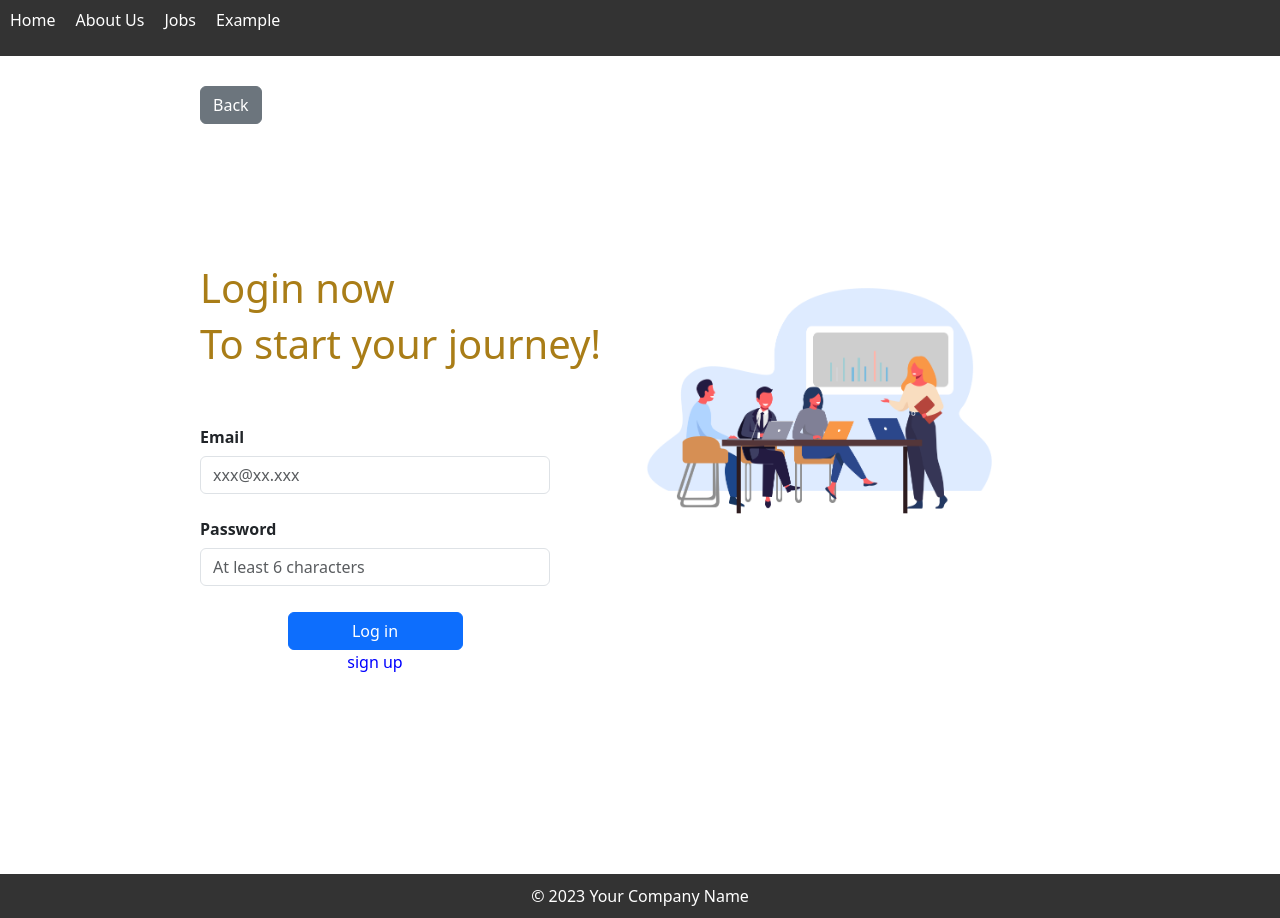
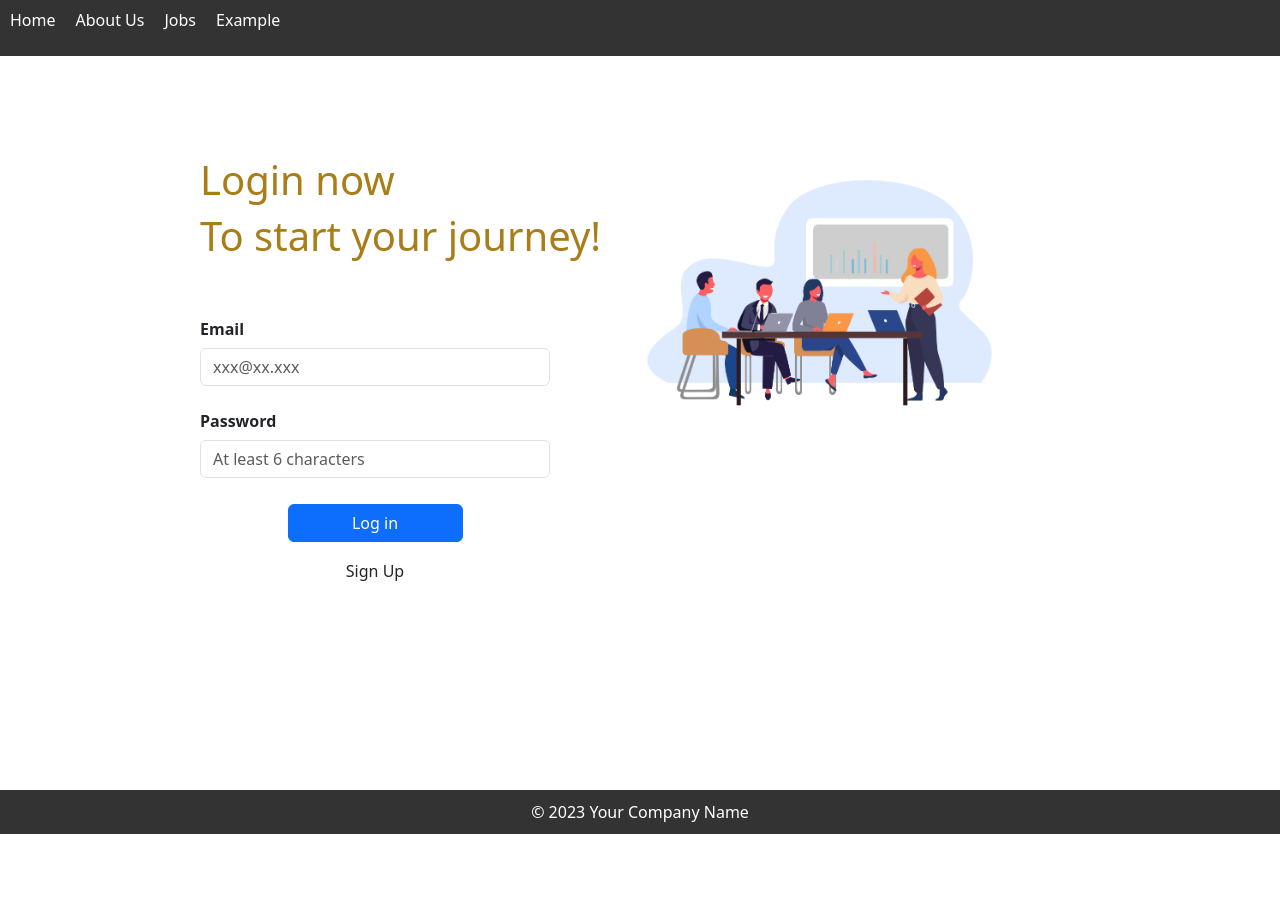
Before and after one commit to YBY2000/INFO1650_FP, a React (Create React App) app in the folder Frontend/: page /login in a window 1280 px wide. After the commit the page ends 834 px from the top, so only its background shows below. Built offline with nearby package versions, Linux system fonts and the light colour scheme.

Commit message:
chage style of sign up button and delete back button in login page

```diff
--- a/Frontend/src/pages/login/index.jsx
+++ b/Frontend/src/pages/login/index.jsx
@@ -58,7 +58,7 @@
   };
 
   // const handleSignIn = () => {
-  //   navigate('/signin'); // 假设 '/signin' 是注册页面的路由
+  //   navigate('/signup'); // 假设 '/signin' 是注册页面的路由
   // };
 
   // 检查 token 是否过期
@@ -82,9 +82,7 @@
       <div id="liveAlertPlaceholder"></div>
 
       <div id="backButtonContainer" className="backButtonContainer">
-        <button type="button" className="btn btn-secondary" onClick={() => navigate(-1)}>
-          Back
-        </button>
+
       </div>
 
       <div className="loginContainer">
@@ -123,9 +121,9 @@
               <button type="submit" className="btn btn-primary">Log in</button>
             </div>
 
-            <div id="submitButton">
-              <a href="/signup" style={{ color: 'blue', textDecoration: 'none' }}>sign up</a>
-
+            <div id="signUpButton">
+              {/* Replace the anchor tag with a button */}
+              <button className="btn btn-white" onClick={() => navigate('/signup')}>Sign Up</button>
             </div>
           </form>
         </div>
--- a/Frontend/src/pages/login/index.scss
+++ b/Frontend/src/pages/login/index.scss
@@ -115,3 +115,13 @@
     width:350px;
     text-align: center;
 }
+#signUpButton{
+    width:350px;
+    text-align: center;
+}
+
+.btn-white {
+  background-color: white;
+  color: black; /* or any color that suits your design */
+  /* Add other styling as needed */
+}
```
